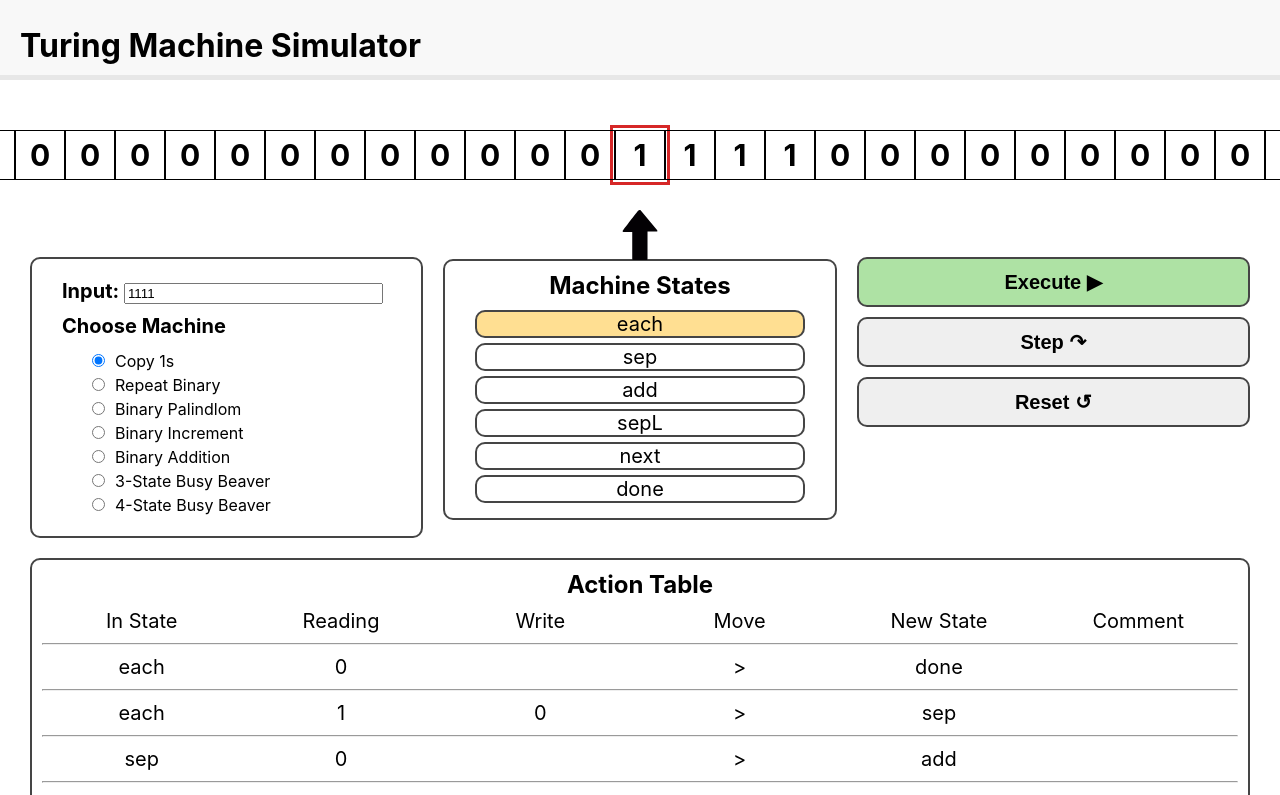
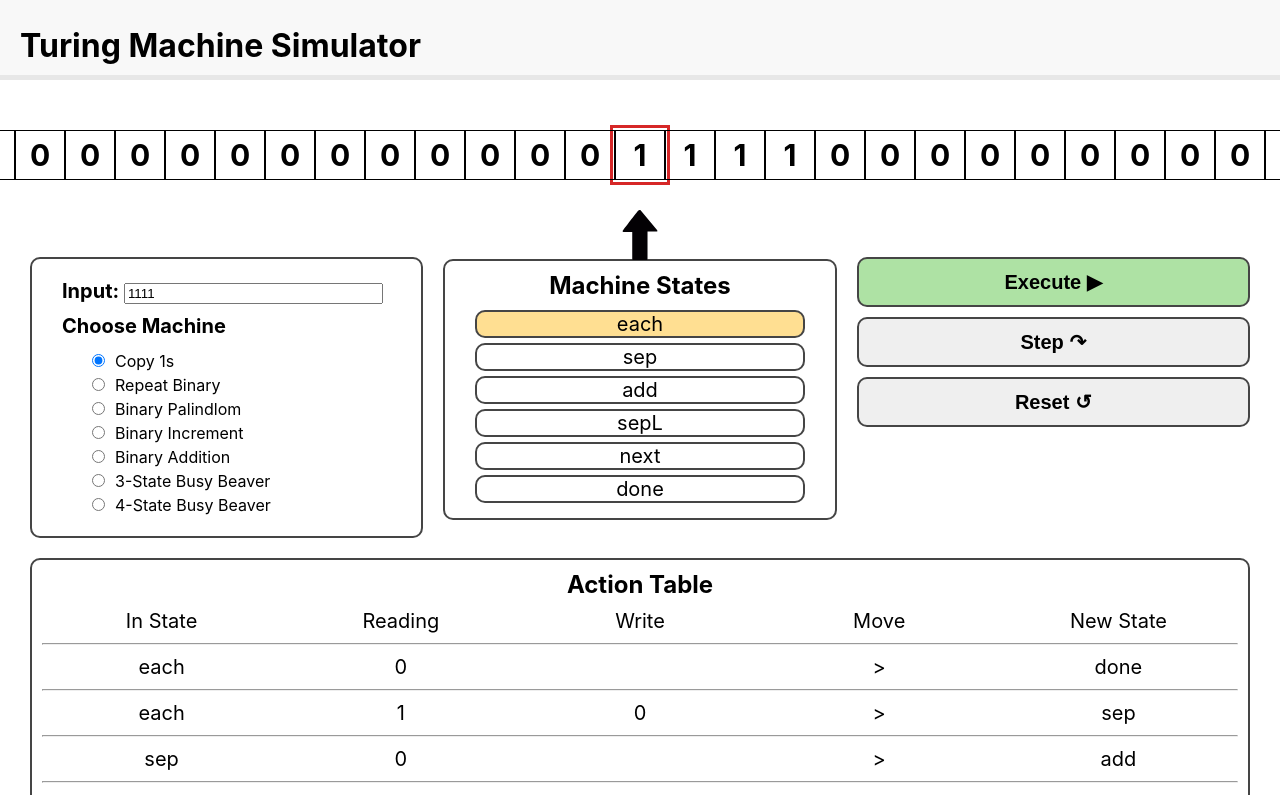
Before and after one commit to waynechoidev/turing-machine, a Next.js app: page / in a window 1280 px wide. Shown: the top 795 px of the page. Built offline with nearby package versions, Linux system fonts and the light colour scheme.

Commit message:
delete comment in table

```diff
--- a/components/table.tsx
+++ b/components/table.tsx
@@ -17,7 +17,7 @@
           <span>Write</span>
           <span>Move</span>
           <span>New State</span>
-          <span>Comment</span>
+          {/* <span>Comment</span> */}
         </div>
         <hr />
         {machine.actionTable?.map((i, key) => (
@@ -28,7 +28,7 @@
               <span>{i.write}</span>
               <span>{i.move}</span>
               <span>{i.newState}</span>
-              <span>{i.comment}</span>
+              {/* <span>{i.comment}</span> */}
             </div>
             <hr />
           </div>
```
